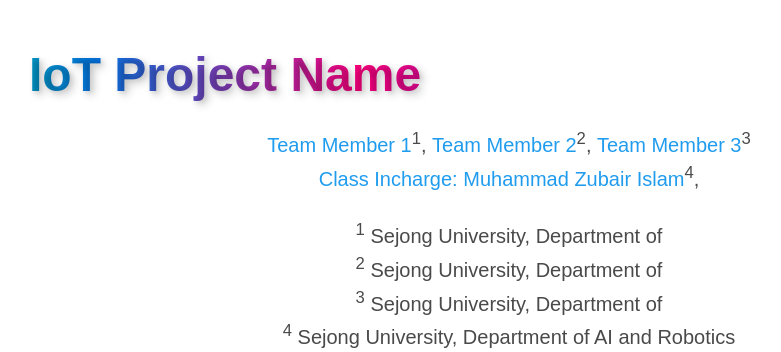
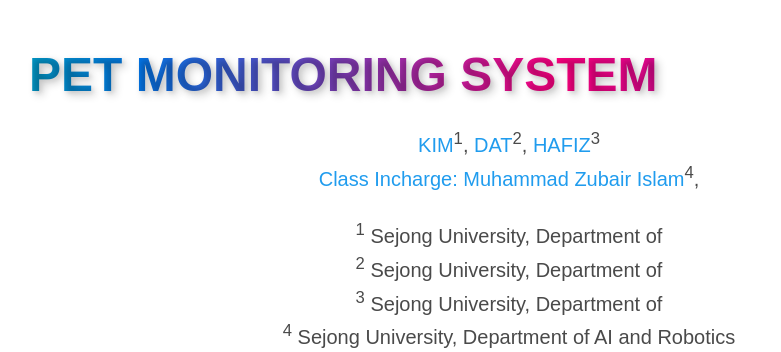
Before and after one commit to zubair1811/IoT-0000A, a plain HTML site: page index.html in a window 1280 px wide. Shown: the top 352 px of the page, without its empty margins (131-912 px from the left). Drawn offline with nearby package versions, Linux system fonts and the light colour scheme; some icons are missing; a web font is replaced by a local one.

Commit message:
add memers

```diff
--- a/index.html
+++ b/index.html
@@ -105,17 +105,17 @@
         <div class="columns is-centered">
           <div class="column has-text-centered">
             <h1 class="title publication-title">
-    <span class="title-text">IoT Project Name </span>
+    <span class="title-text"> PET MONITORING SYSTEM </span>
   </h1>
             <div class="is-size-5 publication-authors">
               <!-- Paper authors -->
               <span class="author-block">
-                    <a href="https://github.com/zubair1811" target="_blank">Team Member 1</a><sup>1</sup>,
+                    <a href="https://github.com/zubair1811" target="_blank">KIM</a><sup>1</sup>,
                     <span class="author-block">
-                      <a href="https://github.com/zubair1811" target="_blank">Team Member 2</a><sup>2</sup>,
+                      <a href="https://github.com/zubair1811" target="_blank">DAT</a><sup>2</sup>,
                     </span>
                     <span class="author-block">
-                      <a href="https://github.com/zubair1811" target="_blank">Team Member 3</a><sup>3</sup>
+                      <a href="https://github.com/zubair1811" target="_blank">HAFIZ</a><sup>3</sup>
                     </span>  </br>
                     <span class="author-block">
                       <a href="https://github.com/zubair1811"  target="_blank">Class Incharge: Muhammad Zubair Islam</a><sup>4</sup>,
```
